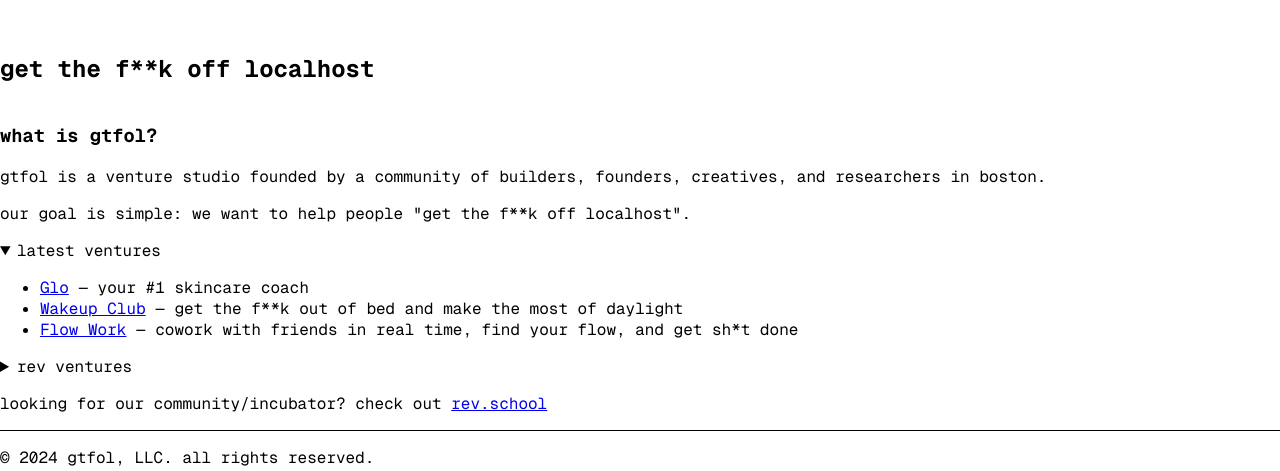
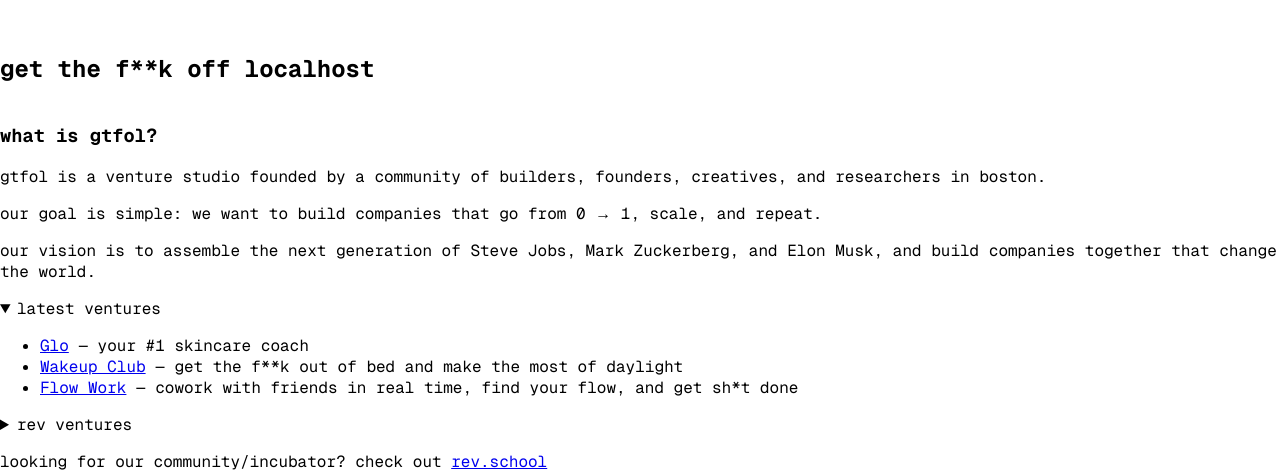
Before and after one commit to gtfol/gtfol.dev, a Next.js app: page / in a window 1280 px wide. Shown: the part 329-800 px from the top of the page. Built offline with nearby package versions, Linux system fonts and the light colour scheme; no server answers; a web font is replaced by a local one.

Commit message:
update "what is gtfol?" section

```diff
--- a/src/app/page.tsx
+++ b/src/app/page.tsx
@@ -17,9 +17,14 @@
             gtfol is a venture studio founded by a community of builders,
             founders, creatives, and researchers in boston.
           </p>
+          <p className="mb-4">
+            our goal is simple: we want to build companies that go from 0 → 1,
+            scale, and repeat.
+          </p>
           <p>
-            our goal is simple: we want to help people "get the f**k off
-            localhost".
+            our vision is to assemble the next generation of Steve Jobs, Mark
+            Zuckerberg, and Elon Musk, and build companies together that change
+            the world.
           </p>
         </div>
 
```
